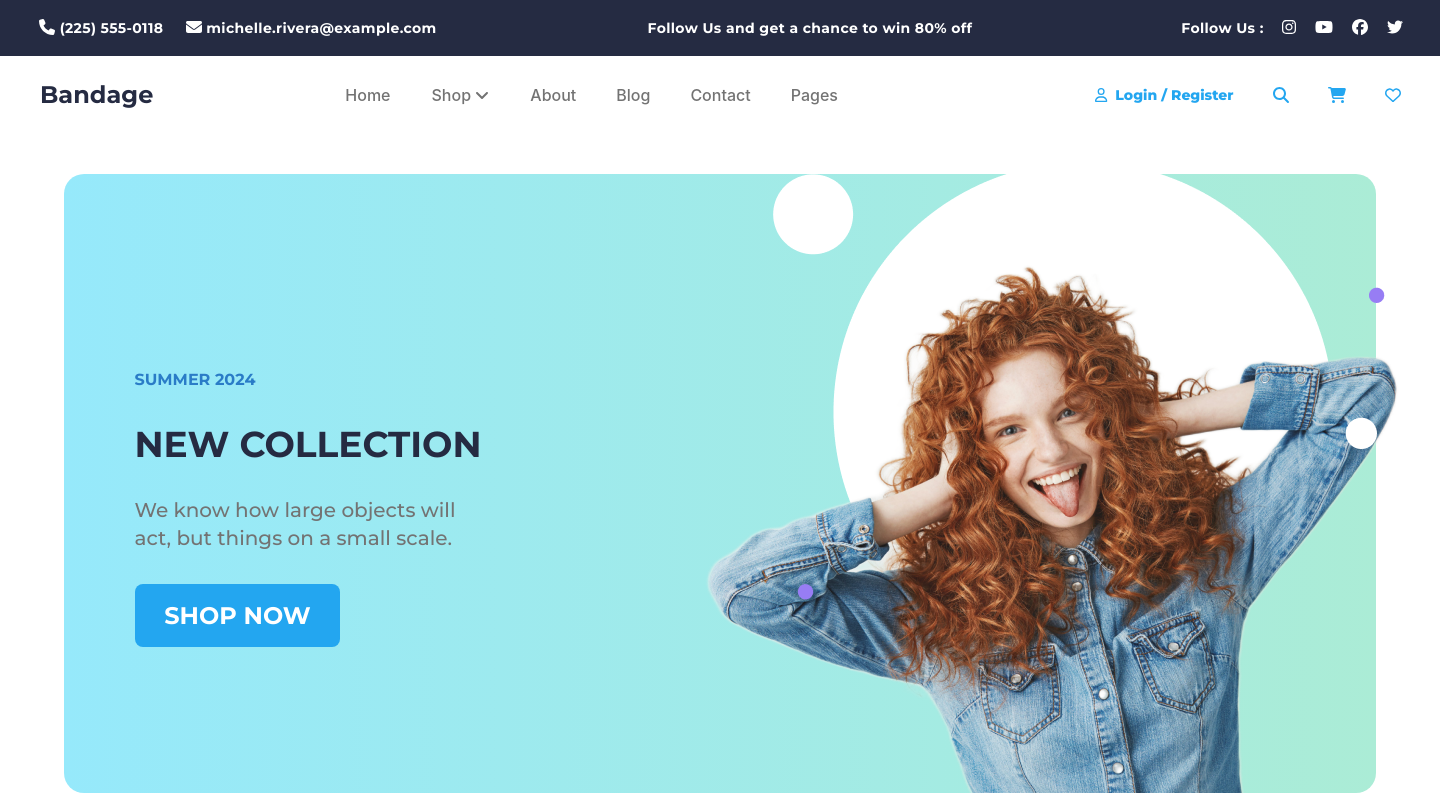
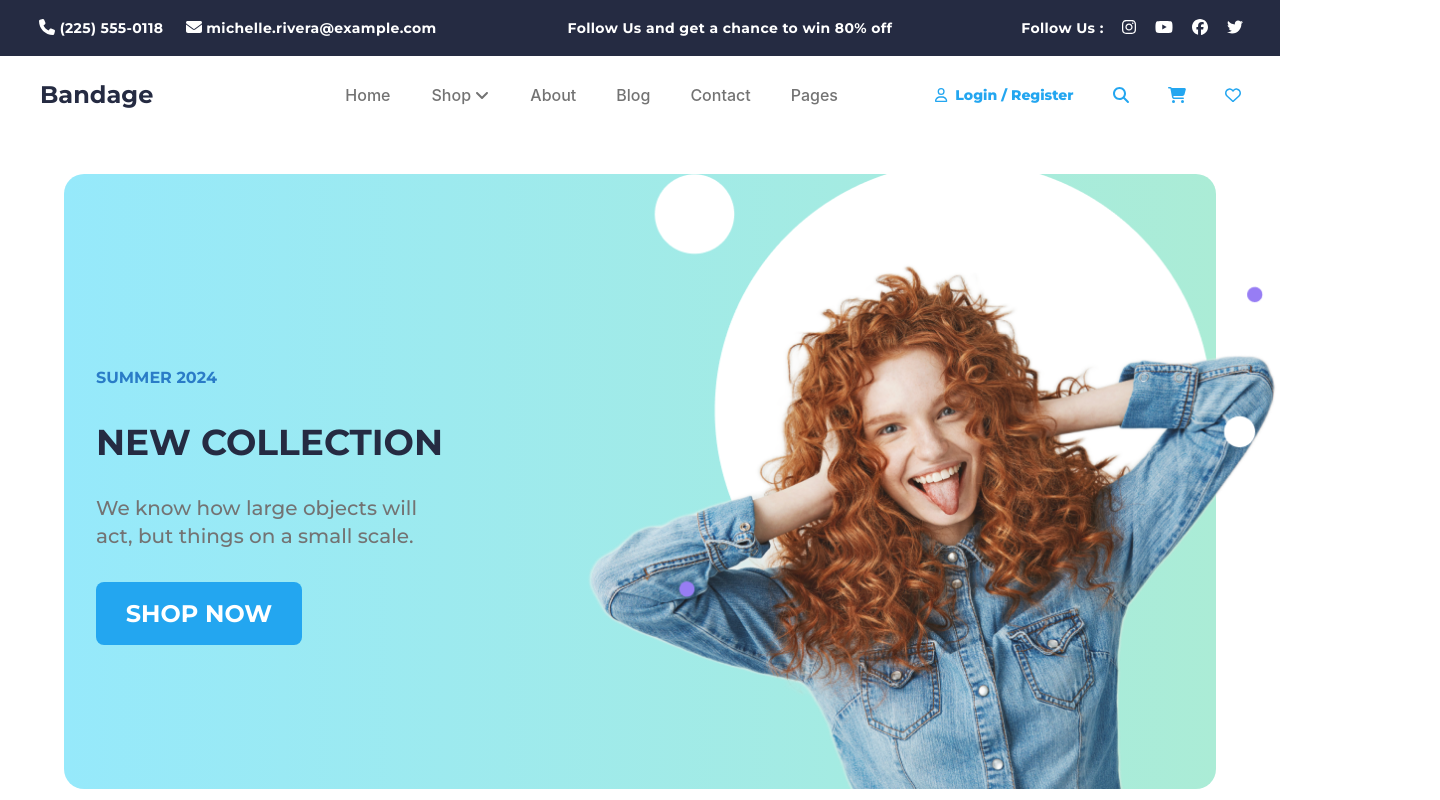
Before and after one commit to alicansadeler/my-ecommerce, a React (Vite) app: page / in a window 1280 px wide. Shown: the top 800 px of the page, 1440 px wide, since content can reach past the window. Built offline with nearby package versions, Linux system fonts and the light colour scheme; grey boxes are pictures that could not be loaded.

Commit message:
responsive için güncelleme yapıldı

```diff
--- a/src/App.jsx
+++ b/src/App.jsx
@@ -6,7 +6,7 @@ import HomePage from "./pages/HomePage";
 
 function App() {
   return (
-    <div className="flex flex-col min-h-screen items-center justify-center lg:w-[1440px] lg:mx-auto">
+    <div className="flex flex-col min-h-screen items-center justify-center 2xl:w-[1440px] 2xl:mx-auto">
       <Header />
       <HomePage />
     </div>
--- a/src/components/headerComponents/CarouselHeader.jsx
+++ b/src/components/headerComponents/CarouselHeader.jsx
@@ -21,7 +21,7 @@ export const CarouselHeader = () => {
           <img
             src={"/col-md-6.png"}
             alt=""
-            className="object-cover mt-16 lg:mt-0 lg:relative lg:left-16 2xl:left-48 2xl:h-[700px]"
+            className="object-cover mt-16 lg:mt-0 lg:relative lg:left-16 2xl:left-20 2xl:h-[700px]"
           />
         </div>
       </div>
```
